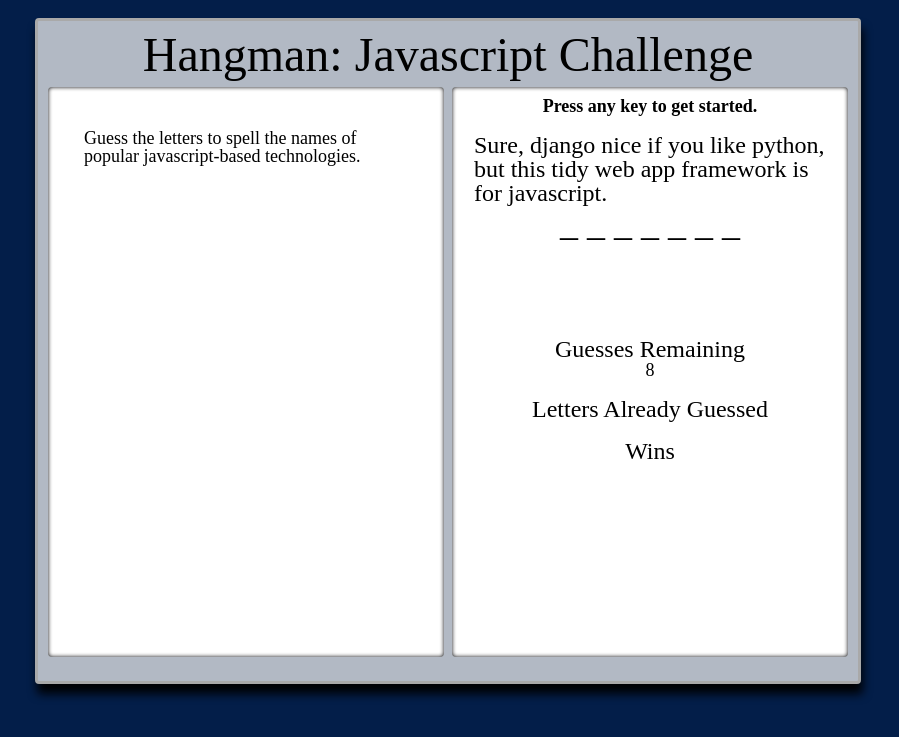
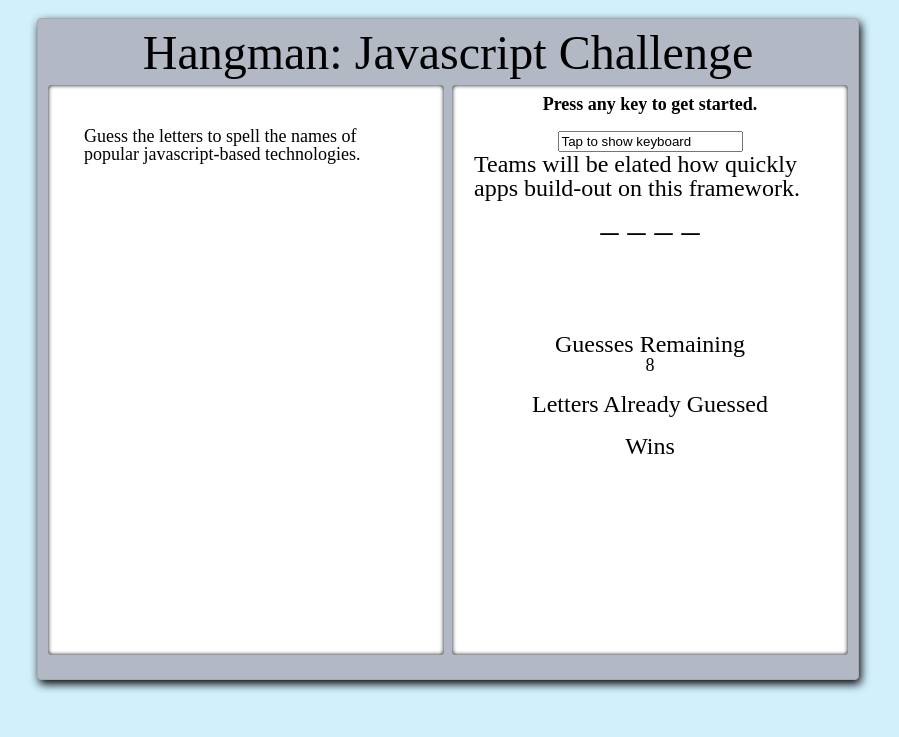
Before and after one commit to mattRCB/week-3-game, a PHP site: page / in a window 1280 px wide. Shown: the top 737 px of the page, without its empty margins (192-1091 px from the left). Run offline with PHP 8.4, Linux system fonts and the light colour scheme.

Commit message:
begin adding mobile support

```diff
--- a/assets/css/style.css
+++ b/assets/css/style.css
@@ -17,7 +17,10 @@ h3 {
 }
 
 body {
-	background-color: #031e49;
+	background-color: #d1f0fc;
+/*	font-family: 'Roboto', sans-serif;
+font-family: 'Signika', sans-serif; */
+
 }
 
 p {
@@ -37,8 +40,8 @@ p {
     margin: 18px auto;
     width: 800px;
     background-color: #b2b9c4;
-    border: 3px solid #A9A9A9;
-    box-shadow: 2px 10px 10px #000205;
+    border: 1px solid #A9A9A9;
+    box-shadow: 2px 4px 10px #000205;
     border-radius: 4px;
     padding: 10px;
     height: 640px;
--- a/assets/javascript/game.js
+++ b/assets/javascript/game.js
@@ -21,12 +21,27 @@ var gameObject = {
 		technology : "Express.js",
 		desc : 'Express is a minimal and flexible Node.js web application framework that provides a robust set of features for web and mobile applications. With a myriad of HTTP utility methods and middleware at your disposal, creating a robust API is quick and easy. Express provides a thin layer of fundamental web application features, without obscuring Node.js features that you know and love.',
 		img : "./assets/images/express.png",
-		hint : "Sure, django nice if you like python, but this tidy web app framework is for javascript."
+		hint : "Sure, django's nice if you like python, but this tidy web app framework is for javascript."
 	},
+	hapi : {
+		technology : "Hapi.js",
+		desc : "Hapi is a framework for creating Node servers to run RESTful-APIs and MVC-style applications. Similar to django for python, and rails for ruby, Hapi can be used to create a ready-made generic server with capabilities including user-authentication, MVC routing, input validation, cookies and caching. Customized web applications are prototyped rapidly by re-configuring the pre-built infrastructure. Hapi is employed best by larger organizations and development teams building complex applications, as the ready-to-use infastructure encourages developers to adhere to Hapi conventions. DIY'ers and smaller teams building projects of narrow-scope may find the pre-made structure counterproductive.",
+		img : "./assets/images/hapi.png",
+		hint : "Teams will be elated how quickly apps build-out on this framework."
+	}
 }
 
-
-var words = ["angular", "node", "handlebars", "express"]
+/*  FUNCTION TO DETERMINE IF CLIENT IS A TOUCHSCREEN DEVICE
+function isTouchDevice() {
+    return true == ("ontouchstart" in window || window.DocumentTouch && document instanceof DocumentTouch);
+}
+if (isTouchDevice() === true) {
+    alert('Touch Device'); //your logic for touch device here
+} else {
+    alert('Not a Touch Device'); //your logic for non touch device here
+}
+*/
+var words = ["angular", "node", "handlebars", "express", "hapi"]
 var wordsDiminished = words.slice();
 var currentStr = "";
 var currentWord = [];
--- a/index.html
+++ b/index.html
@@ -7,6 +7,7 @@
     <meta name="viewport" content="width=device-width, initial-scale=1">
     <!-- The above 3 meta tags *must* come first in the head; any other head content must come *after* these tags -->
     <title>Hangman</title>
+	<link href="https://fonts.googleapis.com/css?family=Signika" rel="stylesheet">
      <!-- bootstrap cdn -->
 <!--	<link rel="stylesheet" href="https://maxcdn.bootstrapcdn.com/bootstrap/3.3.7/css/bootstrap.min.css"> -->
 <link rel="stylesheet" type="text/css" href="./assets/css/reset.css">
@@ -28,6 +29,7 @@
 				<div id="gameDisplay">
 
 					<h2>Press any key to get started.</h2>
+					<input type="text" value="Tap to show keyboard">
 
 					<div id="word">
 						<h3 id="hint">Current Word</h3>
```
Also changed, not shown: assets/images/hapi.png (added), 2 other files.
